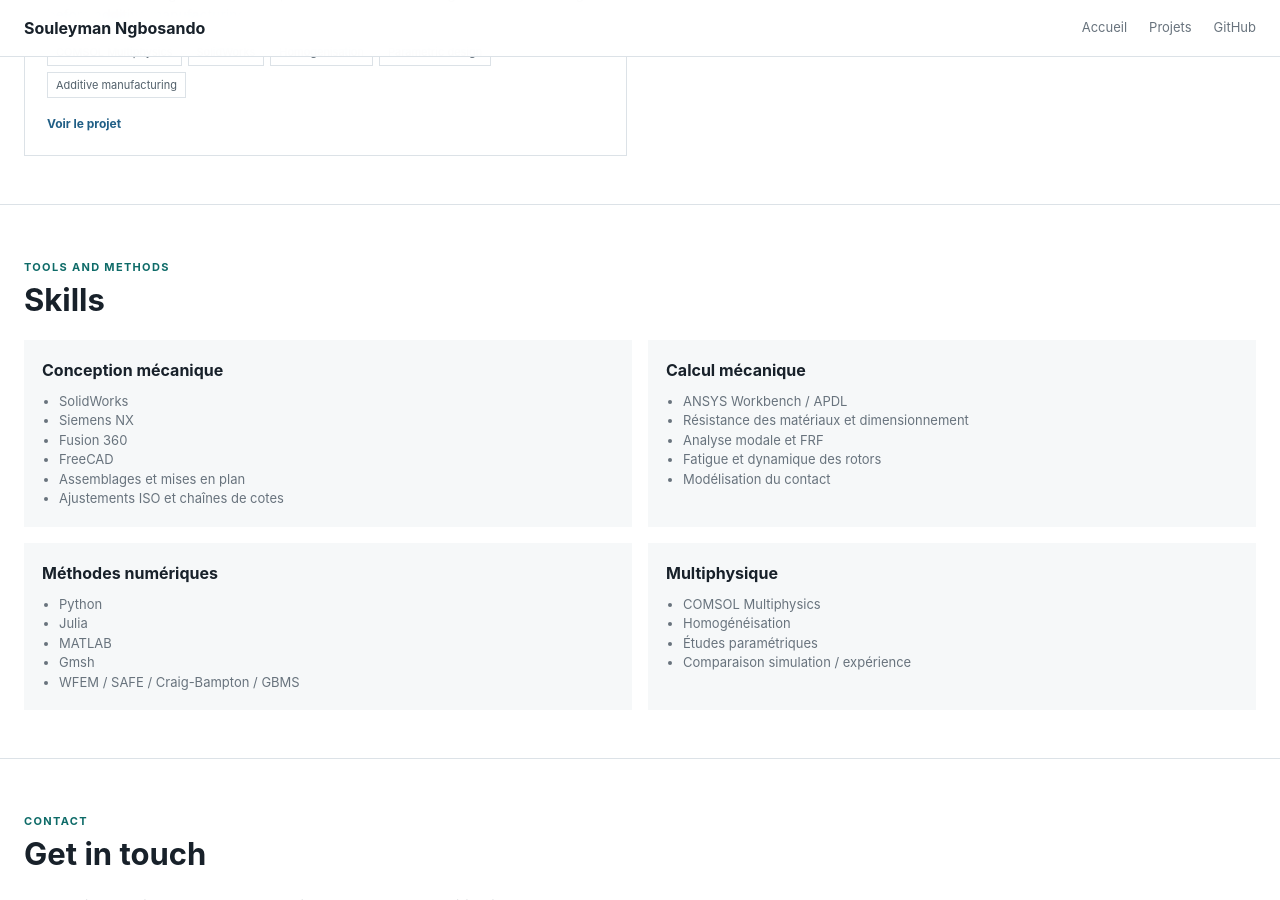
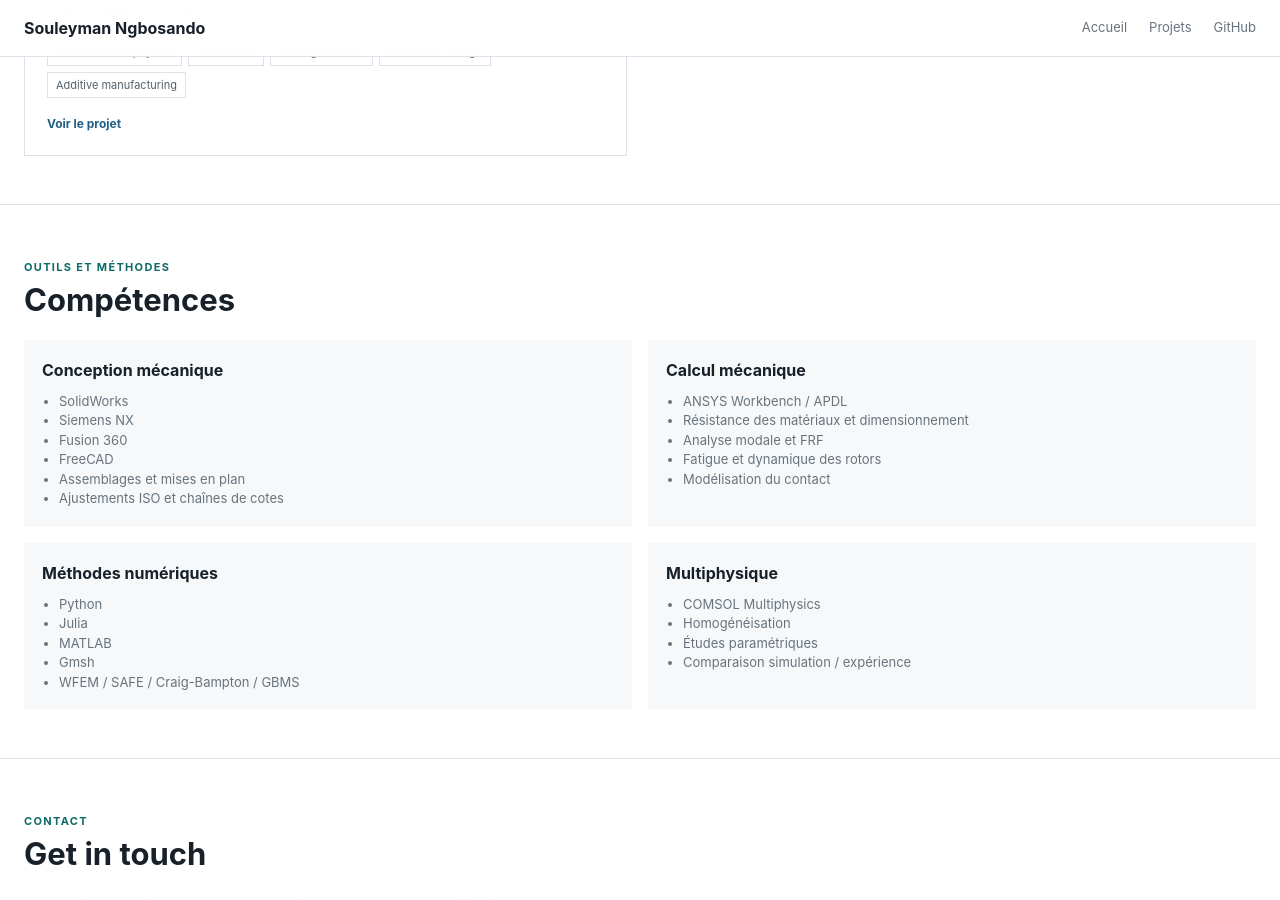
Before and after one commit to Ngbosando/Ngbosando.github.io, a Jekyll site: the page built from index.html, in a window 1280 px wide and 900 px high, scrolled down 1603 px. Built offline with Jekyll 4.4.1, drawn with Linux system fonts in a browser that asks for light colours.

Commit message:
Passer le portfolio en français

```diff
--- a/_includes/skills.html
+++ b/_includes/skills.html
@@ -1 +1 @@
-<section class="section skills-section" id="skills"><div class="section-heading"><span>Tools and methods</span><h2>Skills</h2></div><div class="skills-grid">{% for group in site.skills %}<div class="skill-card"><h3>{{ group.category }}</h3><ul>{% for tool in group.tools %}<li>{{ tool }}</li>{% endfor %}</ul></div>{% endfor %}</div></section>
+<section class="section skills-section" id="skills"><div class="section-heading"><span>Outils et méthodes</span><h2>Compétences</h2></div><div class="skills-grid">{% for group in site.skills %}<div class="skill-card"><h3>{{ group.category }}</h3><ul>{% for tool in group.tools %}<li>{{ tool }}</li>{% endfor %}</ul></div>{% endfor %}</div></section>
```
